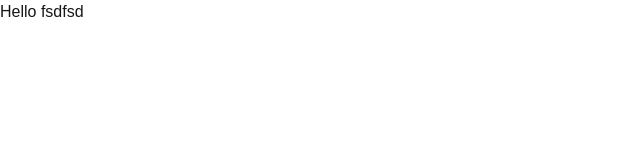
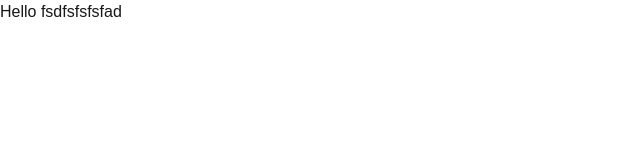
Before and after one commit to tochratana/dpl-test, a Next.js app: page / in a window 1280 px wide. Shown: the top 160 px of the page, without its empty margins (0-640 px from the left). Built offline with nearby package versions, Linux system fonts and the light colour scheme.

Commit message:
modify: branch

```diff
--- a/src/app/page.tsx
+++ b/src/app/page.tsx
@@ -1,5 +1,5 @@
 
 
 export default function Home() {
-  return <h1>Hello fsdfsd</h1>;
+  return <h1>Hello fsdfsfsfsfad</h1>;
 }
```
